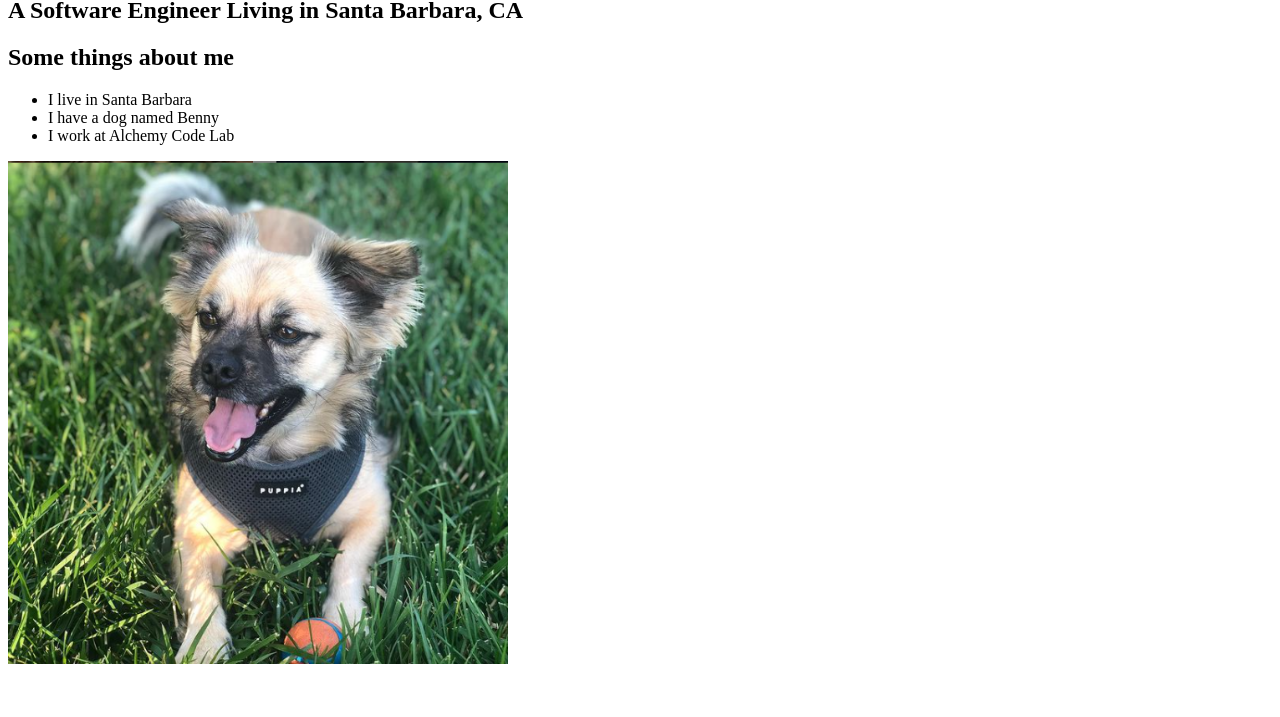
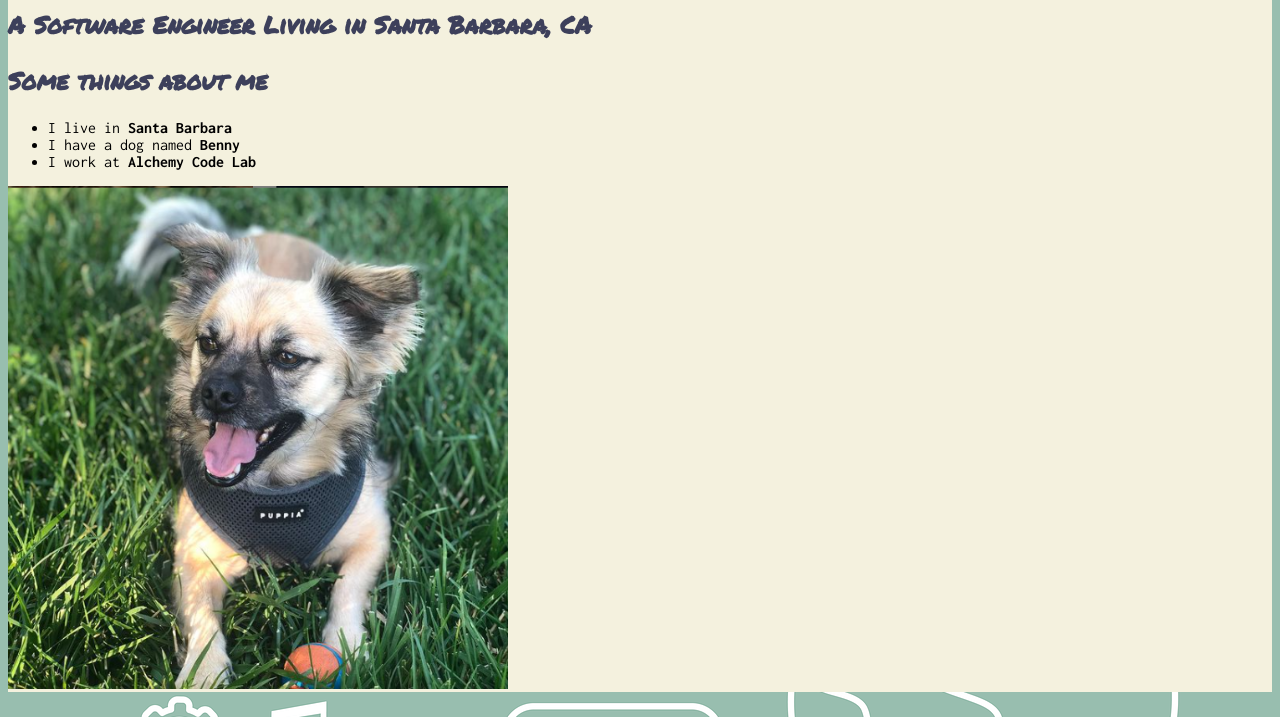
Before and after one commit to julienisbet/dev-101-about-me, a plain HTML site: page index.html in a window 1280 px wide. Shown: the part 83-800 px from the top of the page. Drawn offline with Linux system fonts and the light colour scheme.

Commit message:
add some styles

```diff
--- a/index.html
+++ b/index.html
@@ -5,20 +5,29 @@
     <meta http-equiv="X-UA-Compatible" content="IE=edge" />
     <meta name="viewport" content="width=device-width, initial-scale=1.0" />
     <title>Document</title>
+    <link rel="preconnect" href="https://fonts.googleapis.com" />
+    <link rel="preconnect" href="https://fonts.gstatic.com" crossorigin />
+    <link
+      href="https://fonts.googleapis.com/css2?family=Inconsolata:wght@400;700&family=Permanent+Marker&display=swap"
+      rel="stylesheet"
+    />
+    <link rel="stylesheet" href="style.css" />
   </head>
   <body>
+    <main>
       <h1>About Julie</h1>
       <h2>A Software Engineer Living in Santa Barbara, CA</h2>
 
       <section>
         <h2>Some things about me</h2>
         <ul>
-        <li>I live in Santa Barbara</li>
-        <li>I have a dog named Benny</li>
-        <li>I work at Alchemy Code Lab</li>
+          <li>I live in <span class="bold">Santa Barbara</span></li>
+          <li>I have a dog named <span class="bold">Benny</span></li>
+          <li>I work at <span class="bold">Alchemy Code Lab</span></li>
         </ul>
 
         <img width="500" src="./benny.png" alt="cute-benny" />
+    </main>
     </section>
   </body>
 </html>
--- /dev/null
+++ b/style.css
@@ -0,0 +1,26 @@
+* {
+  --color1: #f4f1de;
+  --color2: #e07a5f;
+  --color3: #3d405b;
+  --color4: #81b29a;
+  --color5: #f2cc8f;
+}
+
+h1,
+h2 {
+  color: var(--color3);
+  font-family: "Permanent Marker", cursive;
+}
+
+body {
+  background-image: url(./background.png);
+  background-color: var(--color4);
+  font-family: "Inconsolata", monospace;
+}
+.bold {
+  font-weight: bold;
+}
+
+main {
+  background-color: var(--color1);
+}
```
Also changed, not shown: background.png (added). Lines whose indentation alone changed are shown as unchanged.
